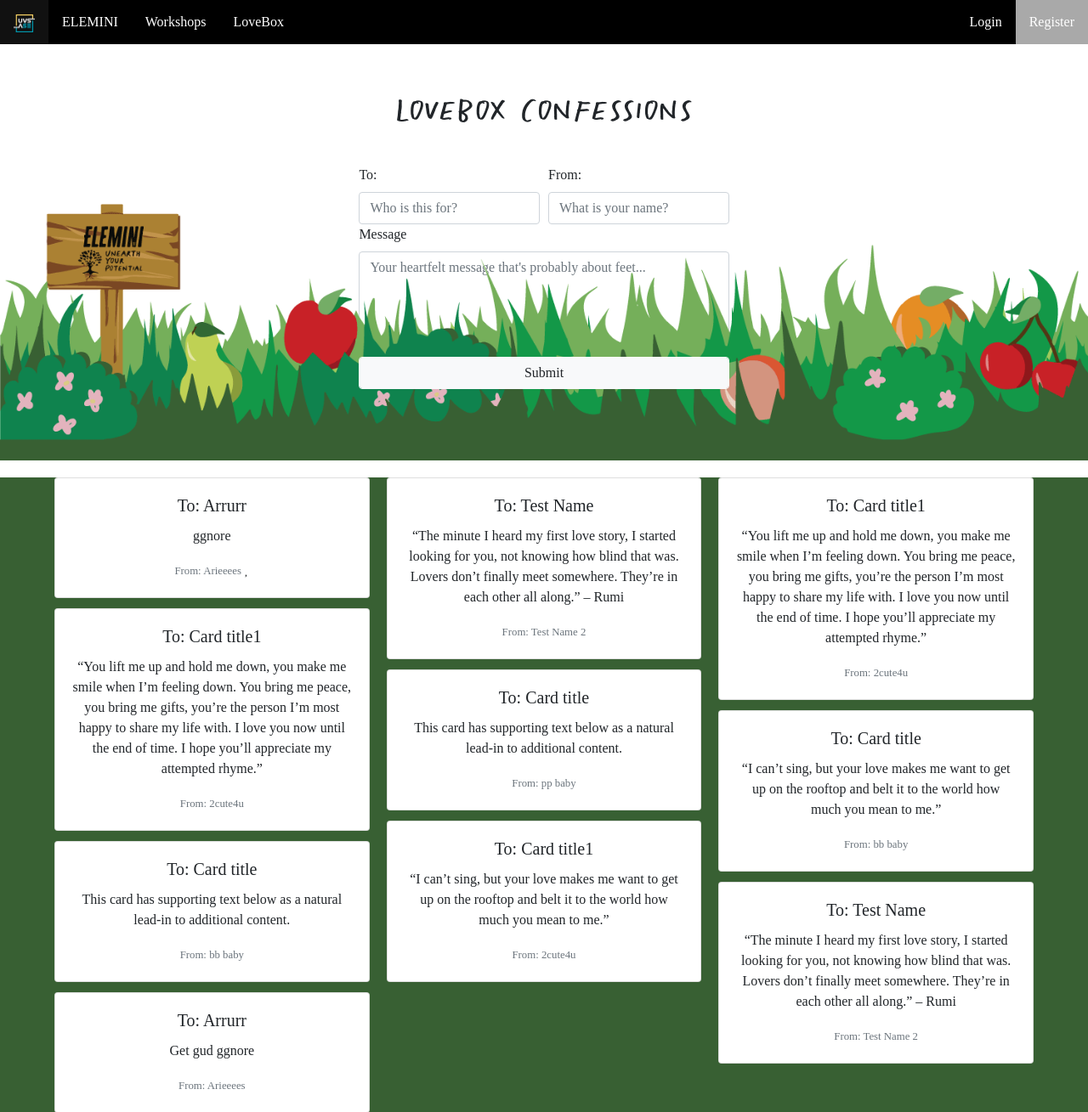
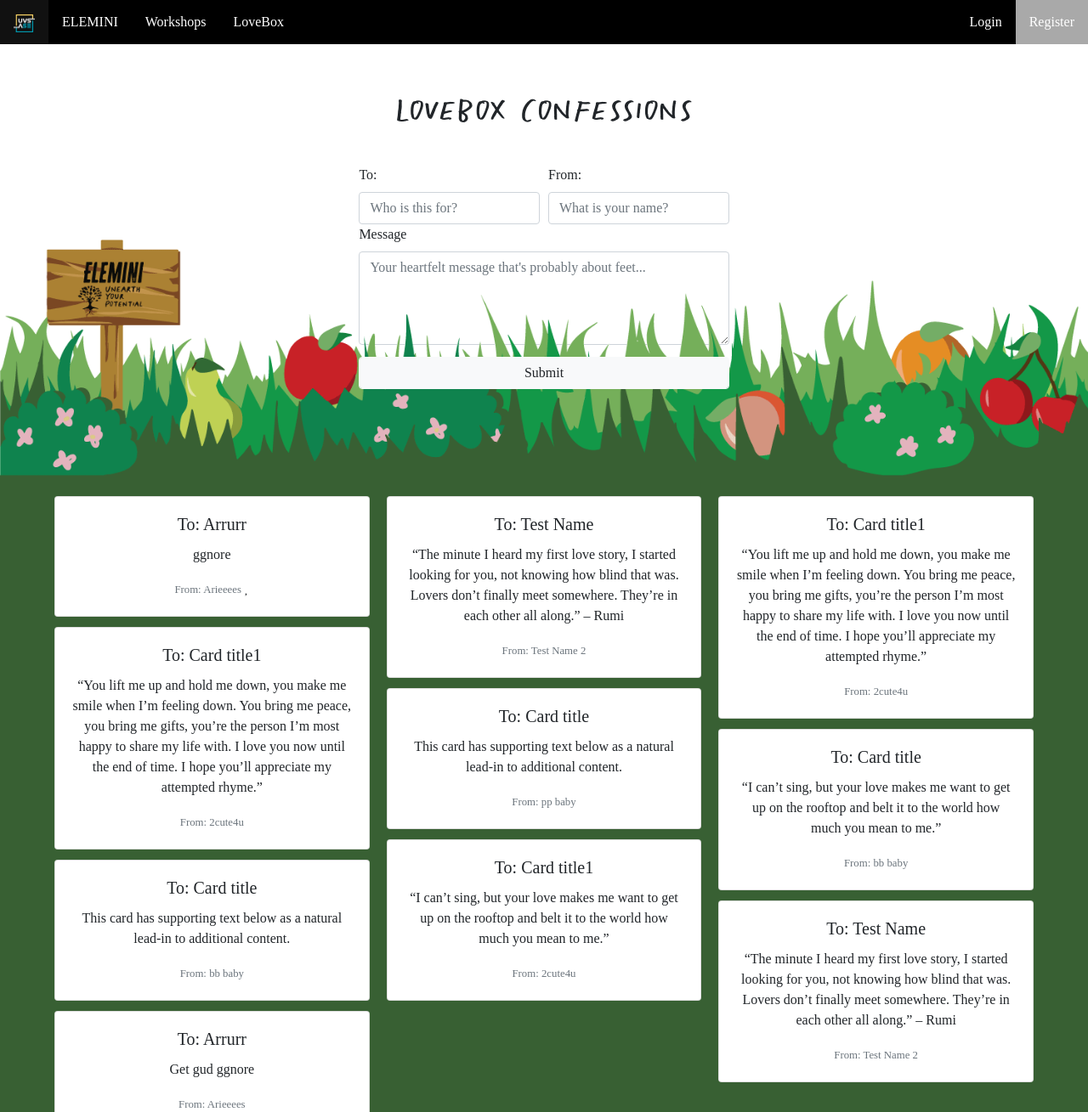
Before and after one commit to courtneyyaps/USASE-Elemini-Gamification-System, a PHP site: page /views/lovebox.php in a window 1280 px wide. Shown: the top 1309 px of the page at 85% size. Run offline with PHP 8.4, Linux system fonts and the light colour scheme; some libraries are stand-ins or nearby versions.

Commit message:
got rid of the white line

```diff
--- a/css/lovebox.css
+++ b/css/lovebox.css
@@ -33,7 +33,7 @@
     padding-top: 1%;
 }
 .grass {
-    margin-top: -25%;
+    margin-top: -20%;
     min-width: 100%;
     max-width: 100%;
     z-index: 0;
```
